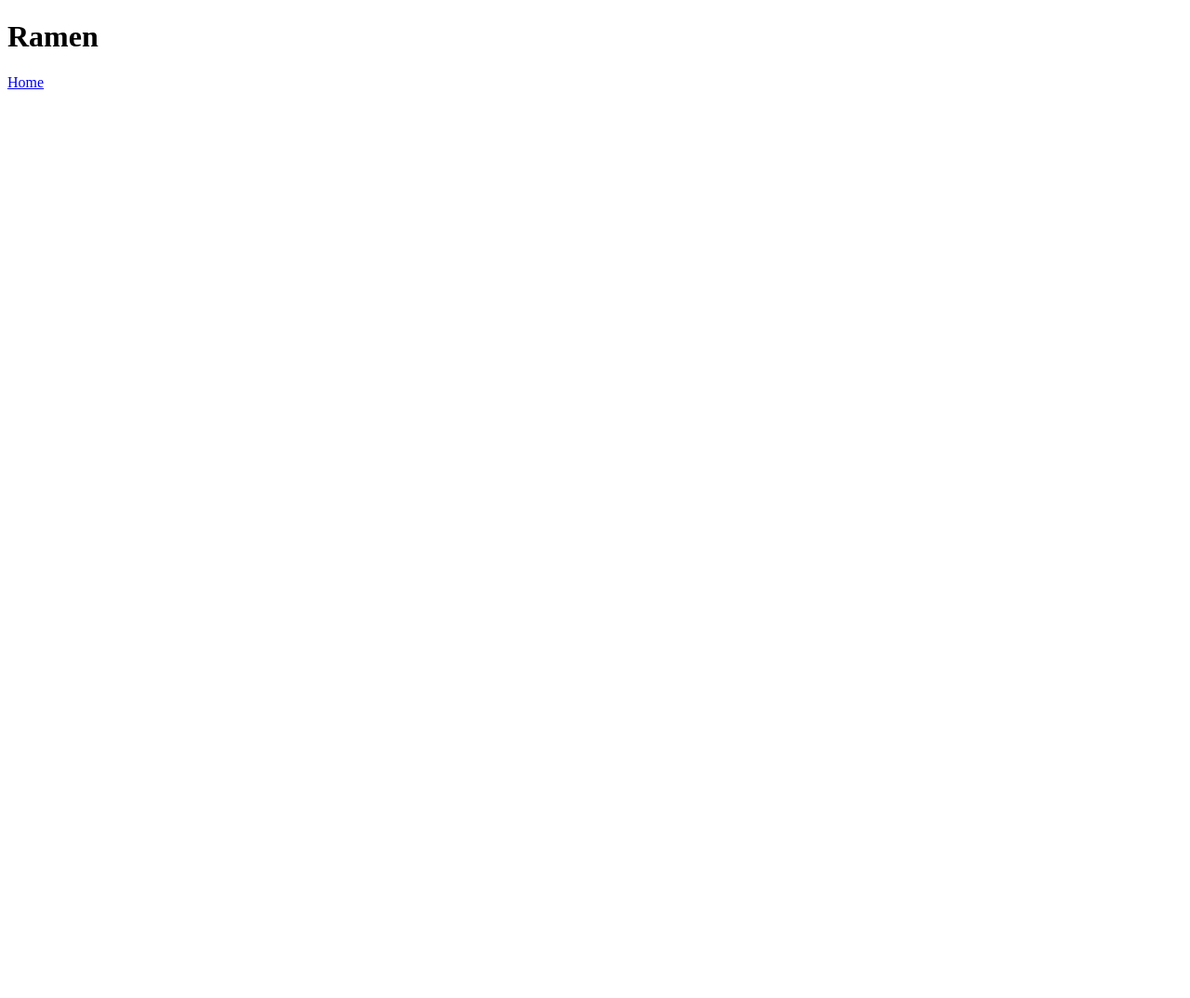
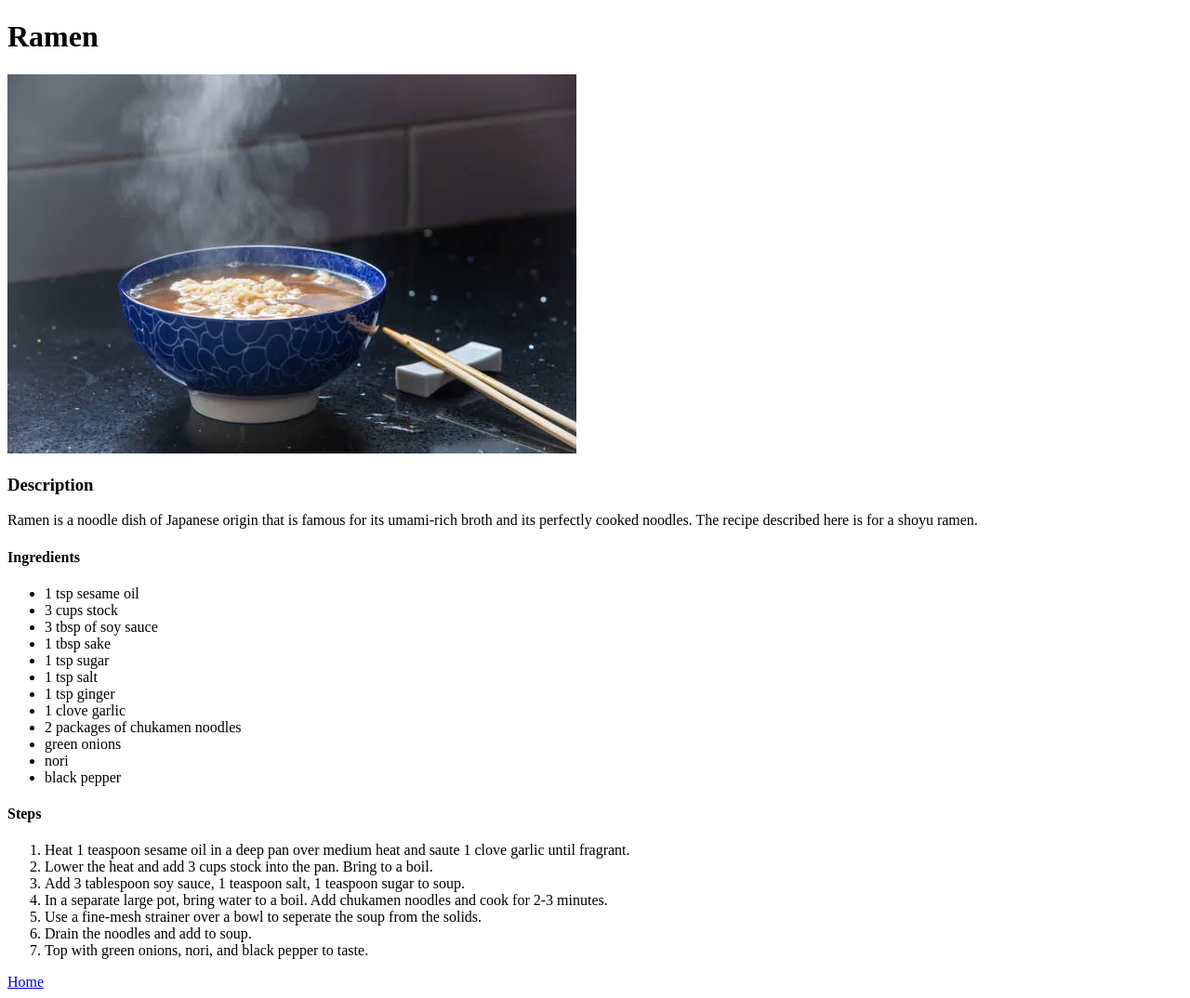
Before and after one commit to Elliott-Shim/Recipe-Website, a plain HTML site: page recipes/ramen.html in a window 1280 px wide. Shown: the whole page at 93% size. Before the commit the page ends 800 px from the top, so only its background shows below. Drawn offline with Linux system fonts and the light colour scheme.

Commit message:
Populate ramen recipe
Add images directory including image of ramen. Ramen page now includes image, description of recipe,
ingredients, and steps.

```diff
--- a/recipes/ramen.html
+++ b/recipes/ramen.html
@@ -8,6 +8,41 @@
 <body>
     <h1>Ramen</h1>
 
+    <img src="../images/ramen.webp" alt="A bowl of ramen">
+
+    <h3>Description</h3>
+
+    <p>Ramen is a noodle dish of Japanese origin that is famous for its umami-rich broth and its perfectly cooked noodles. The recipe described here is for a shoyu ramen.</p>
+
+    <h4>Ingredients</h4>
+
+    <ul>
+        <li>1 tsp sesame oil</li>
+        <li>3 cups stock</li>
+        <li>3 tbsp of soy sauce</li>
+        <li>1 tbsp sake</li>
+        <li>1 tsp sugar</li>
+        <li>1 tsp salt</li>
+        <li>1 tsp ginger</li>
+        <li>1 clove garlic</li>
+        <li>2 packages of chukamen noodles</li>
+        <li>green onions</li>
+        <li>nori</li>
+        <li>black pepper</li>
+    </ul>
+
+    <h4>Steps</h4>
+
+    <ol>
+        <li>Heat 1 teaspoon sesame oil in a deep pan over medium heat and saute 1 clove garlic until fragrant.</li>
+        <li>Lower the heat and add 3 cups stock into the pan. Bring to a boil.</li>
+        <li>Add 3 tablespoon soy sauce, 1 teaspoon salt, 1 teaspoon sugar to soup.</li>
+        <li>In a separate large pot, bring water to a boil. Add chukamen noodles and cook for 2-3 minutes.</li>
+        <li>Use a fine-mesh strainer over a bowl to seperate the soup from the solids.</li>
+        <li>Drain the noodles and add to soup.</li>
+        <li>Top with green onions, nori, and black pepper to taste.</li>
+    </ol>
+
     <a href="../index.html">Home</a>
 </body>
 </html>
```
Also changed, not shown: images/ramen.webp (added).
